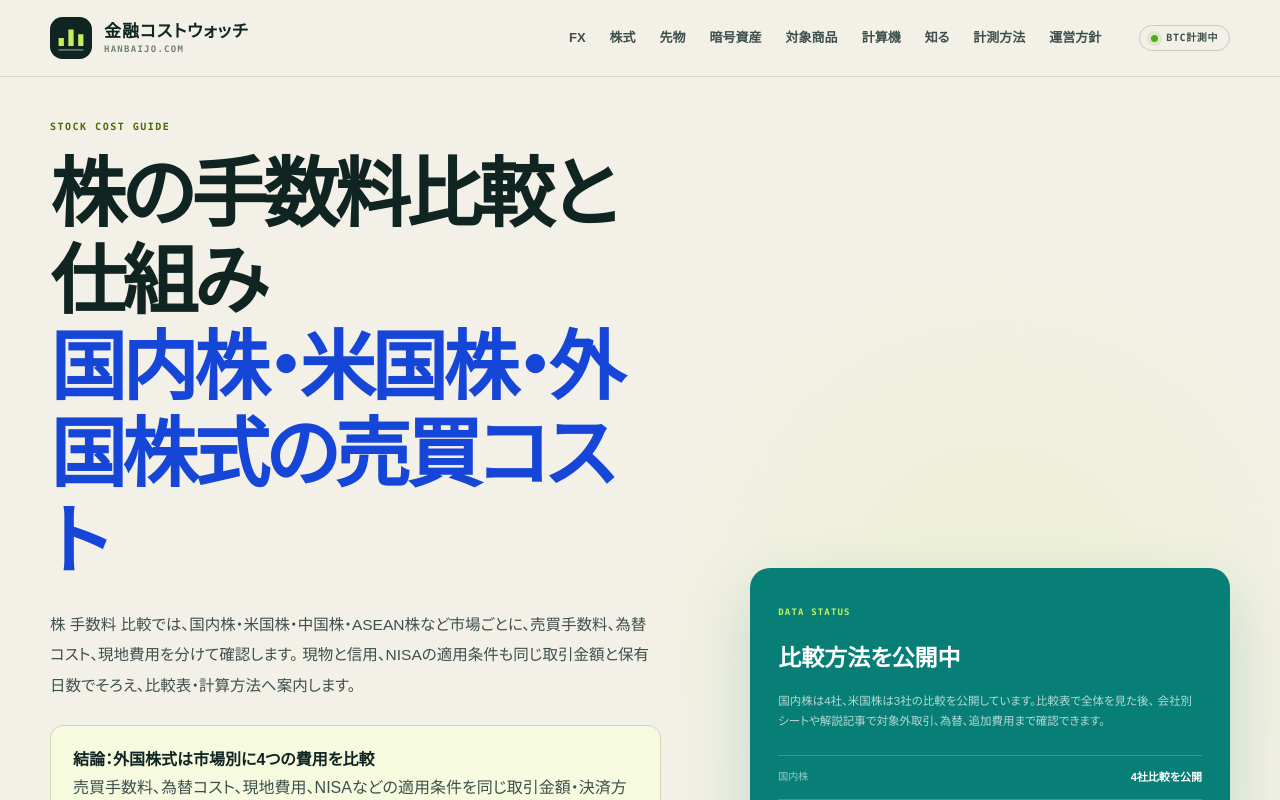
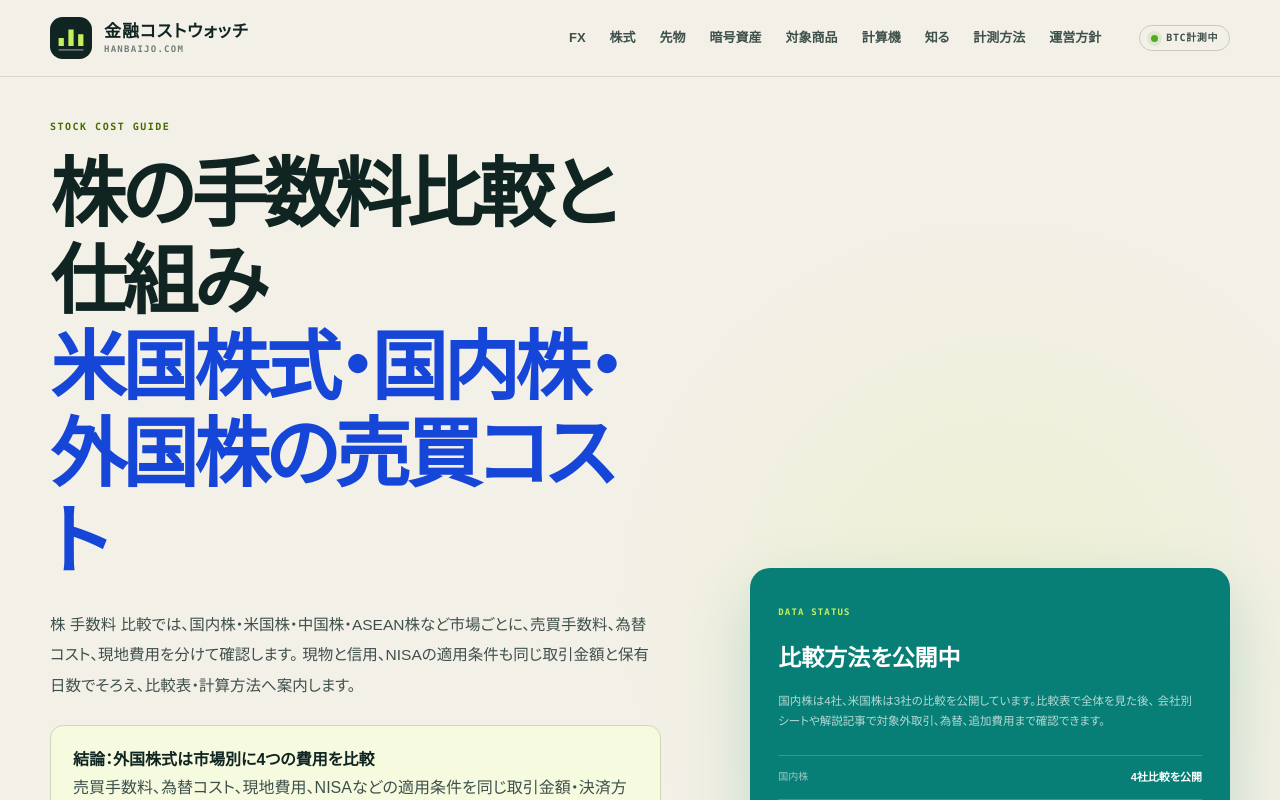
Before and after one commit to mrok18/hanbaijo, a Next.js app: page /stocks in a window 1280 px wide. Shown: the top 800 px of the page. Built offline with nearby package versions, Linux system fonts and the light colour scheme.

Commit message:
seo: surface us stock fee comparison intent

```diff
--- a/app/stocks/page.tsx
+++ b/app/stocks/page.tsx
@@ -5,8 +5,8 @@ import AffiliateOfferCard from '@/components/AffiliateOfferCard';
 import { AFFILIATE_OFFERS } from '@/lib/affiliates';
 
 export const metadata: Metadata = {
-  title: '株の手数料比較｜国内株・米国株・外国株式の売買コスト',
-  description: '株の手数料を比較し、国内株・米国株・中国株・ASEAN株の売買手数料、為替コスト、現地費用、NISA条件を同じ基準で整理します。',
+  title: '株の手数料比較｜米国株式・国内株・外国株の売買コスト',
+  description: '株の手数料を比較し、米国株式・国内株・中国株・ASEAN株の売買手数料、為替コスト、現地費用、NISA条件を同じ基準で整理します。',
   alternates: { canonical: '/stocks' },
 };
 
@@ -52,7 +52,7 @@ export default function StocksPage() {
       <section className="fx-hero">
         <div>
           <p className="page-kicker">STOCK COST GUIDE</p>
-          <h1>株の手数料比較と仕組み<br /><em>国内株・米国株・外国株式の売買コスト</em></h1>
+          <h1>株の手数料比較と仕組み<br /><em>米国株式・国内株・外国株の売買コスト</em></h1>
           <p className="lede">
             株 手数料 比較では、国内株・米国株・中国株・ASEAN株など市場ごとに、売買手数料、為替コスト、現地費用を分けて確認します。
             現物と信用、NISAの適用条件も同じ取引金額と保有日数でそろえ、比較表・計算方法へ案内します。
```
